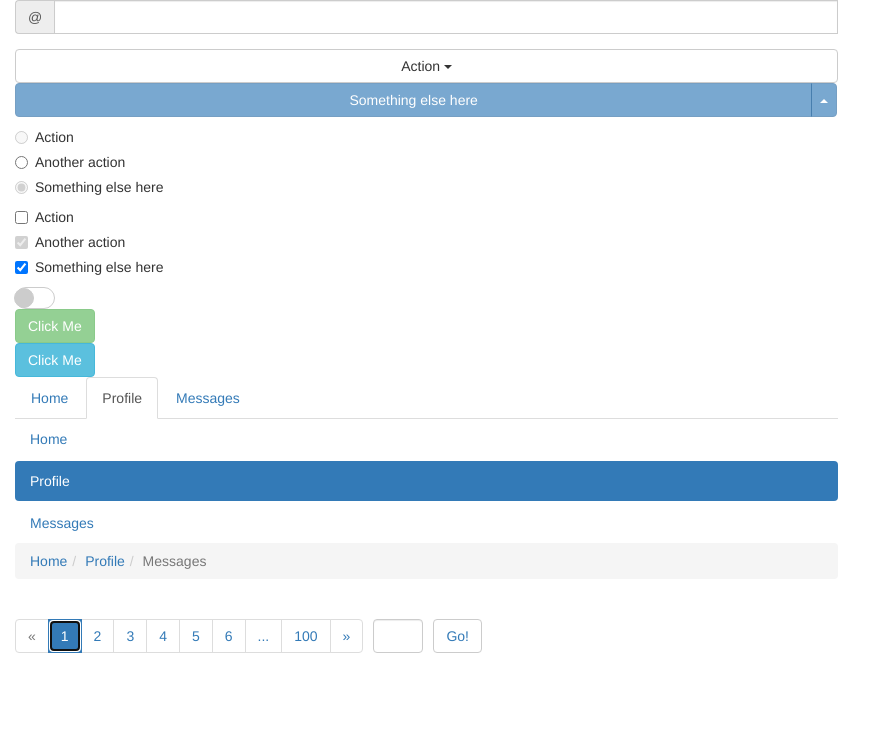
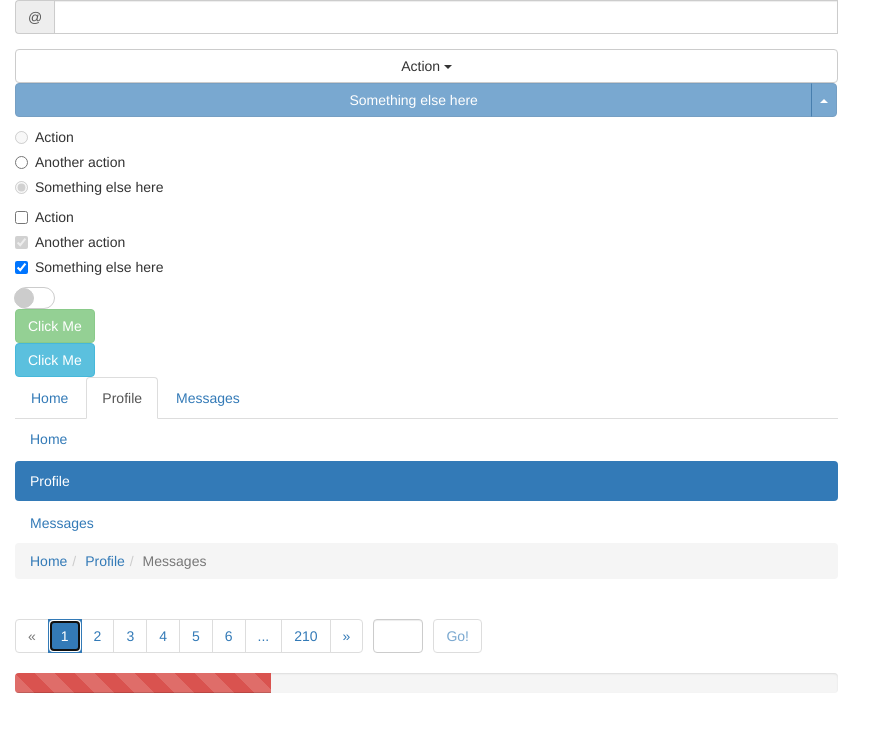
Before and after one commit to super918180/ColorUI, a plain HTML site: page test/index.html in a window 1280 px wide. Shown: the whole page, without its empty margins (0-887 px from the left). Drawn offline with Linux system fonts and the light colour scheme.

Commit message:
进度条开发

```diff
--- a/js/colorui.js
+++ b/js/colorui.js
@@ -2,7 +2,7 @@
     var CreateInput = (function() {
         function CreateInput(element, options) {
             // 将用户配置项与默认选项进行深拷贝
-            this.settings = $.extend(true, $.fn.CreateInput.defaultValue, options || {});
+            this.settings = $.extend(false, $.fn.CreateInput.defaultValue, options || {});
             this.element = element;
             this.init();
         }
@@ -211,7 +211,7 @@
     var CreateRadio = (function() {
         function CreateRadio(element, options) {
             // 将用户配置项与默认选项进行深拷贝
-            this.settings = $.extend(true, $.fn.CreateRadio.defaultValue, options || {});
+            this.settings = $.extend(false, $.fn.CreateRadio.defaultValue, options || {});
             this.element = element;
             this.init();
         }
@@ -339,7 +339,7 @@
     var CreateCheckbox = (function() {
         function CreateCheckbox(element, options) {
             // 将用户配置项与默认选项进行深拷贝
-            this.settings = $.extend(true, $.fn.CreateCheckbox.defaultValue, options || {});
+            this.settings = $.extend(false, $.fn.CreateCheckbox.defaultValue, options || {});
             this.element = element;
             this.init();
         }
@@ -490,7 +490,7 @@
     var CreateDroplist = (function() {
         function CreateDroplist(element, options) {
             // 将用户配置项与默认选项进行深拷贝
-            this.settings = $.extend(true, $.fn.CreateDroplist.defaultValue, options || {});
+            this.settings = $.extend(false, $.fn.CreateDroplist.defaultValue, options || {});
             this.element = element;
             this.init();
         }
@@ -665,7 +665,7 @@
     var CreateSwitch = (function() {
         function CreateSwitch(element, options) {
             // 将用户配置项与默认选项进行深拷贝
-            this.settings = $.extend(true, $.fn.CreateSwitch.defaultValue, options || {});
+            this.settings = $.extend(false, $.fn.CreateSwitch.defaultValue, options || {});
             this.element = element;
             this.init();
         }
@@ -684,7 +684,7 @@
                 switchBackground.append(switchFront);
                 if (_this.status === 'on') {
                     switchBackground.addClass('ui_switch_background_on');
-                    switchFront.addClass('ui_switch_front_on')
+                    switchFront.addClass('ui_switch_front_on');
                 } else {
                     switchBackground.addClass('ui_switch_background_off');
                     switchFront.addClass('ui_switch_front_off')
@@ -784,7 +784,7 @@
     var CreateButton = (function() {
         function CreateButton(element, options) {
             // 将用户配置项与默认选项进行深拷贝
-            this.settings = $.extend(true, $.fn.CreateButton.defaultValue, options || {});
+            this.settings = $.extend(false, $.fn.CreateButton.defaultValue, options || {});
             this.element = element;
             this.init();
         }
@@ -868,7 +868,7 @@
     var CreateTab = (function() {
         function CreateTab(element, options) {
             // 将用户配置项与默认选项进行深拷贝
-            this.settings = $.extend(true, $.fn.CreateTab.defaultValue, options || {});
+            this.settings = $.extend(false, $.fn.CreateTab.defaultValue, options || {});
             this.element = element;
             this.init();
         }
@@ -974,7 +974,7 @@
     var CreateCrumb = (function() {
         function CreateCrumb(element, options) {
             // 将用户配置项与默认选项进行深拷贝
-            this.settings = $.extend(true, $.fn.CreateCrumb.defaultValue, options || {});
+            this.settings = $.extend(false, $.fn.CreateCrumb.defaultValue, options || {});
             this.element = element;
             this.init();
         }
@@ -1073,7 +1073,7 @@
     var CreatePages = (function() {
         function CreatePages(element, options) {
             // 将用户配置项与默认选项进行深拷贝
-            this.settings = $.extend(true, $.fn.CreatePages.defaultValue, options || {});
+            this.settings = $.extend(false, $.fn.CreatePages.defaultValue, options || {});
             this.element = element;
             this.init();
         }
@@ -1098,8 +1098,9 @@
                         list.push($('<li><a href="javascript:;"></a></li>'));
                         //初始化的时候第二个省略号赢藏
                     }
-                    this.jumpInput = $('<input type="text" class="form-control" style="width:50px;float: left;margin: 0 10px">');
-                    this.jumpBtn = $('<button class="btn btn-default" type="button"><a href="javascript:;">Go!</a></button>');
+                    this.jumpInput = $('<input type="text" class="form-control" style="width:50px;float: left;margin: 0 10px;color:#337ab7">');
+                    this.jumpBtn = $('<button class="btn btn-default" type="button" style="color:#337ab7">Go!</button>');
+                    this.jumpBtn.attr('disabled', true);
                     this.ulContainer.append(list);
                     this.list = this.ulContainer.find('li');
                     // 1后面的省略号
@@ -1118,6 +1119,10 @@
                 this.list.click(function() {
                     // 当前点击的页
                     var page = $(this).children('a').text();
+                    //禁止图标和点点点不指定事件
+                    if ($(this).hasClass('disabled') || page === '...') {
+                        return;
+                    }
                     // 点击之前展示的页
                     var activePage = _this.ulContainer.find('.active').children('a').text();
                     $(this).siblings().removeClass('active');
@@ -1130,7 +1135,28 @@
                     } else {
                         _this.selectPage(page);
                     }
-
+                });
+                //跳转页输入框事件
+                this.jumpInput.on('keyup', function() {
+                    var jumpPage = $(this).val();
+                    if (jumpPage !== '' && /^[0-9]*$/.test(jumpPage)) {
+                        var jumpPageNum = parseInt(jumpPage, 10);
+                        //跳转的页码不在范围内
+                        if (jumpPageNum < 1 || jumpPageNum > _this.totalPages) {
+                            _this.jumpBtn.attr('disabled', true);
+                        } else {
+                            _this.jumpBtn.removeAttr('disabled');
+                        }
+                    } else {
+                        _this.jumpBtn.attr('disabled', true);
+                    }
+                });
+                // 跳转按钮绑定事件
+                this.jumpBtn.click(function() {
+                    if (!$(this).attr('disabled')) {
+                        var jumpPage = _this.jumpInput.val();
+                        _this.selectPage(jumpPage);
+                    }
                 });
             },
             // 跳转到前一页
@@ -1142,10 +1168,6 @@
             jumpNext: function(page) {
                 var nextPage = parseInt(page, 10) + 1;
                 this.selectPage(nextPage);
-            },
-            //跳转到指定页
-            jumpAny: function() {
-
             },
             getValue: function() {
                 return this.ulContainer.find('.avtive').children('a').text();
@@ -1236,3 +1258,79 @@
     };
 })(jQuery);
 //分页end
+
+//进度条start
+(function($) {
+    var CreateProgress = (function() {
+        function CreateProgress(element, options) {
+            // 将用户配置项与默认选项进行深拷贝
+            this.settings = $.extend(false, $.fn.CreateProgress.defaultValue, options || {});
+            this.element = element;
+            this.init();
+        }
+        CreateProgress.prototype = {
+            // 初始化插件
+            init: function() {
+                this.isShowNum = this.settings.isShowNum;
+                this.isStriped = this.settings.isStriped;
+                this.class = this.settings.class;
+                this._initDom();
+            },
+            //初始化输入框DOM结构
+            _initDom: function() {
+                var _this = this;
+                this.progressContainer = $('<div class="progress"></div>');
+                this.progressBar = $('<div class="progress-bar" role="progressbar" aria-valuenow="" aria-valuemin="0" aria-valuemax="100" style="width: 0%"></div>');
+                if (this.isStriped) {
+                    this.progressBar.addClass('progress-bar-striped active');
+                }
+                if (this.class) {
+                    this.progressBar.addClass('progress-bar-' + this.class);
+                }
+                this.progressContainer.append(this.progressBar);
+                this.element.append(this.progressContainer);
+            },
+            setValue: function(value) {
+                this.progressBar.attr('aria-valuenow', value);
+                this.progressBar.css('width', value + '%');
+            }
+        };
+        // 必须要将该对象返回出去
+        return CreateProgress;
+    })();
+    $.fn.CreateProgress = function(options) {
+        return this.each(function() {
+            var _this = $(this),
+                // 从当前对象下读取实例
+                instance = _this.data('CreateProgress');
+            // 如果没有实例新建一个
+            if (!instance) {
+                // 新建实例,_this表示当前选中元素，options表示配置
+                instance = new CreateProgress(_this, options);
+                // 将当前实例保存到data数据中
+                _this.data('CreateProgress', instance);
+            }
+            if ($.type(options) === 'string') {
+                // 带参函数
+                if (/\w*\(*\)/.test(options)) {
+                    var functionName = options.split('(')[0],
+                        functionParam = options.split("(")[1].replace(')', '');
+                    return instance[functionName](functionParam);
+                } else {
+                    // 不带参函数
+                    return instance[options]();
+                }
+            }
+        });
+    };
+    // 默认参数
+    $.fn.CreateProgress.defaultValue = {
+        // 是否显示数字
+        isShowNum: false,
+        // 是否带条纹
+        isStriped: false,
+        //类型success、info、warning、danger
+        class: null
+    };
+})(jQuery);
+//进度条end
--- a/test/index.html
+++ b/test/index.html
@@ -34,6 +34,7 @@
         <div id="tab2"></div>
         <div id="crumb1"></div>
         <div id="page1"></div>
+        <div id="progress1"></div>
     </div>
 
 
--- a/test/index.js
+++ b/test/index.js
@@ -175,8 +175,21 @@ $(function() {
 
     $("#page1").CreatePages({
         //一共多少数据
-        total: 1000,
+        total: 2100,
         //默认每页显示的条数
         show: 10
     });
+
+    $("#progress1").CreateProgress({
+        isShowNum: true,
+        isStriped: true,
+        class: 'danger'
+    });
+    var progress = $("#progress1").data('CreateProgress');
+    var a = 10;
+    setInterval(function() {
+        a = a === 100 ? 0 : a;
+        a += 5;
+        progress.setValue(a);
+    }, 1000);
 });
```
